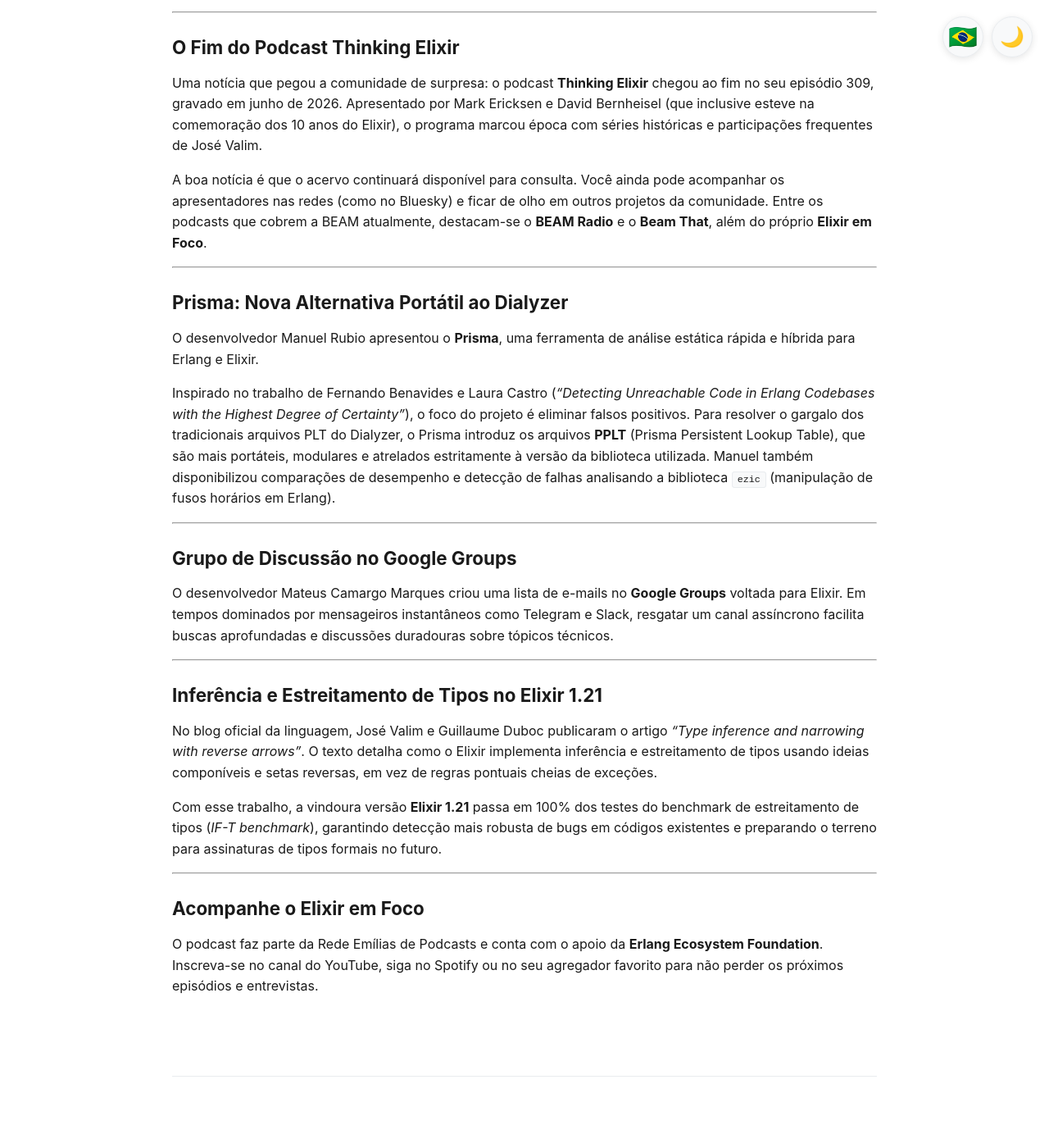
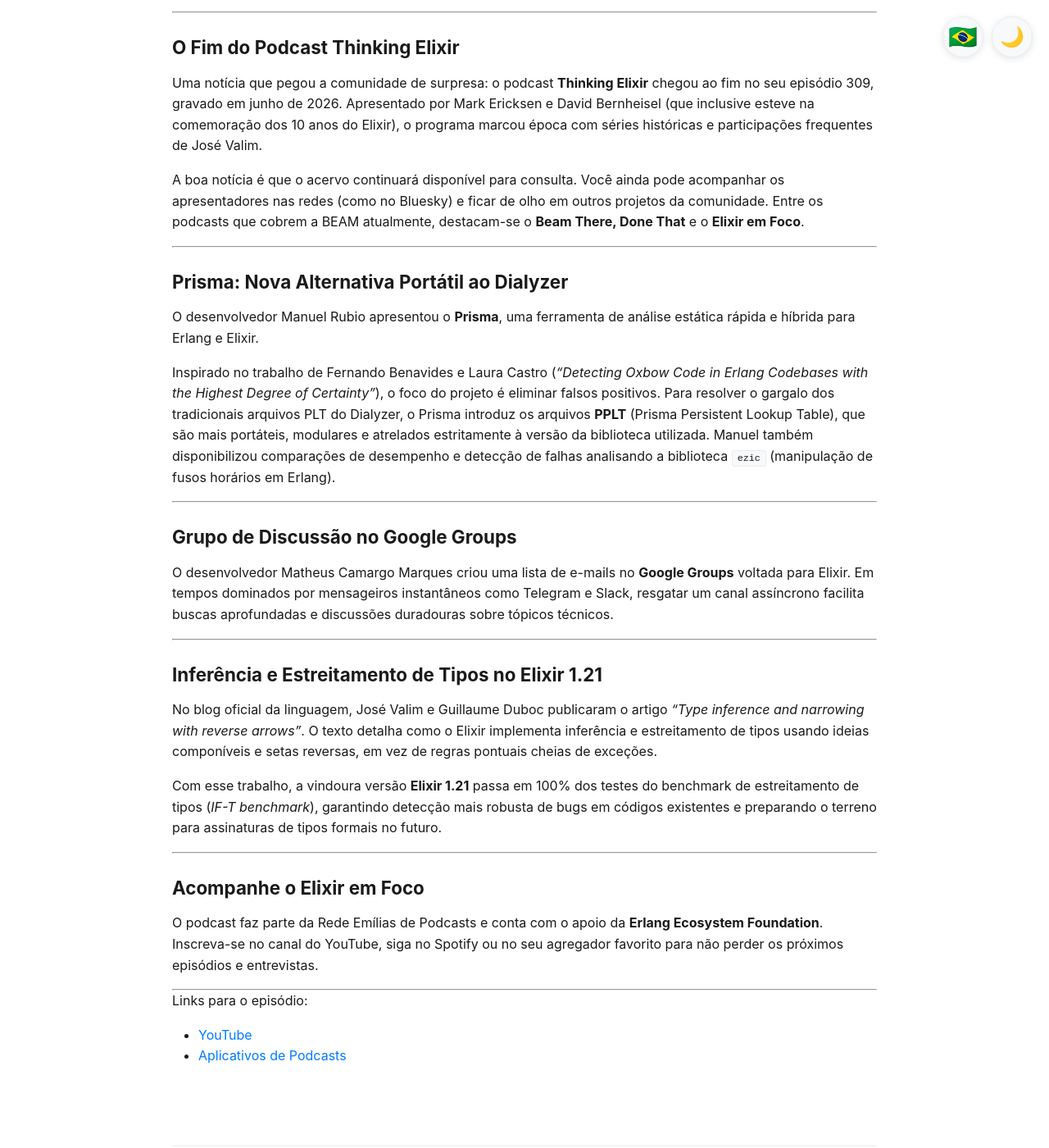
Before and after one commit to ElixiremFoco/elixiremfoco.github.io, a Jekyll site: the page built from episodios/paginas/20261113.md, in a window 1280 px wide and 1400 px high, scrolled down 882 px. Shown: the whole window at 82% size. Built offline with Jekyll 4.4.1, drawn with Linux system fonts in a browser that asks for light colours; our own code applies the rules of GitHub Pages for plain Markdown files.

Commit message:
Update 20261113.md

```diff
--- a/episodios/paginas/20261113.md
+++ b/episodios/paginas/20261113.md
@@ -9,7 +9,7 @@ Neste episódio de notícias do **Elixir em Foco**, reunimos as novidades mais r
 
 Uma notícia que pegou a comunidade de surpresa: o podcast **Thinking Elixir** chegou ao fim no seu episódio 309, gravado em junho de 2026. Apresentado por Mark Ericksen e David Bernheisel (que inclusive esteve na comemoração dos 10 anos do Elixir), o programa marcou época com séries históricas e participações frequentes de José Valim.
 
-A boa notícia é que o acervo continuará disponível para consulta. Você ainda pode acompanhar os apresentadores nas redes (como no Bluesky) e ficar de olho em outros projetos da comunidade. Entre os podcasts que cobrem a BEAM atualmente, destacam-se o **BEAM Radio** e o **Beam That**, além do próprio **Elixir em Foco**.
+A boa notícia é que o acervo continuará disponível para consulta. Você ainda pode acompanhar os apresentadores nas redes (como no Bluesky) e ficar de olho em outros projetos da comunidade. Entre os podcasts que cobrem a BEAM atualmente, destacam-se o **Beam There, Done That** e o **Elixir em Foco**.
 
 -----
 
@@ -17,13 +17,13 @@ A boa notícia é que o acervo continuará disponível para consulta. Você aind
 
 O desenvolvedor Manuel Rubio apresentou o **Prisma**, uma ferramenta de análise estática rápida e híbrida para Erlang e Elixir.
 
-Inspirado no trabalho de Fernando Benavides e Laura Castro (*"Detecting Unreachable Code in Erlang Codebases with the Highest Degree of Certainty"*), o foco do projeto é eliminar falsos positivos. Para resolver o gargalo dos tradicionais arquivos PLT do Dialyzer, o Prisma introduz os arquivos **PPLT** (Prisma Persistent Lookup Table), que são mais portáteis, modulares e atrelados estritamente à versão da biblioteca utilizada. Manuel também disponibilizou comparações de desempenho e detecção de falhas analisando a biblioteca `ezic` (manipulação de fusos horários em Erlang).
+Inspirado no trabalho de Fernando Benavides e Laura Castro (*"Detecting Oxbow Code in Erlang Codebases with the Highest Degree of Certainty"*), o foco do projeto é eliminar falsos positivos. Para resolver o gargalo dos tradicionais arquivos PLT do Dialyzer, o Prisma introduz os arquivos **PPLT** (Prisma Persistent Lookup Table), que são mais portáteis, modulares e atrelados estritamente à versão da biblioteca utilizada. Manuel também disponibilizou comparações de desempenho e detecção de falhas analisando a biblioteca `ezic` (manipulação de fusos horários em Erlang).
 
 -----
 
 ### Grupo de Discussão no Google Groups
 
-O desenvolvedor Mateus Camargo Marques criou uma lista de e-mails no **Google Groups** voltada para Elixir. Em tempos dominados por mensageiros instantâneos como Telegram e Slack, resgatar um canal assíncrono facilita buscas aprofundadas e discussões duradouras sobre tópicos técnicos.
+O desenvolvedor Matheus Camargo Marques criou uma lista de e-mails no **Google Groups** voltada para Elixir. Em tempos dominados por mensageiros instantâneos como Telegram e Slack, resgatar um canal assíncrono facilita buscas aprofundadas e discussões duradouras sobre tópicos técnicos.
 
 -----
 
@@ -38,3 +38,10 @@ Com esse trabalho, a vindoura versão **Elixir 1.21** passa em 100% dos testes d
 ### Acompanhe o Elixir em Foco
 
 O podcast faz parte da Rede Emílias de Podcasts e conta com o apoio da **Erlang Ecosystem Foundation**. Inscreva-se no canal do YouTube, siga no Spotify ou no seu agregador favorito para não perder os próximos episódios e entrevistas.
+
+-----
+
+Links para o episódio:
+
+- [YouTube](https://youtu.be/1tLCWEJcdHA?si=TiviFWPeygMMjpUC)
+- [Aplicativos de Podcasts](https://creators.spotify.com/pod/profile/elixiremfoco/episodes/Notcias-do-Elixir-em-Foco-2-Fim-do-Thinking-Elixir--Prisma-e-Inferncia-de-Tipos-e3sb0ii)
```
